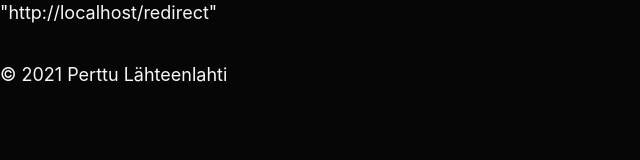
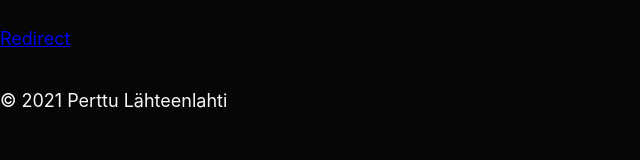
Before and after one commit to plahteenlahti/netli.fyi, a Gatsby site: page /redirect in a window 1280 px wide. Shown: the whole page, without its empty margins (0-640 px from the left). Built offline with nearby package versions, Linux system fonts and the light colour scheme; Gatsby itself is replaced by a stand-in of ours.

Commit message:
Redirect

```diff
--- a/src/pages/redirect.tsx
+++ b/src/pages/redirect.tsx
@@ -5,11 +5,19 @@ import SEO from "../components/seo"
 
 const Redirect: FC<PageProps> = ({ location }) => {
   console.log(location)
+
+  const urlParams = new URLSearchParams(location.search)
+
+  const code = urlParams.get("code")
+  const state = urlParams.get("state")
+
   return (
     <Layout>
       <SEO title="Redirect to Netlify" />
 
-      <p>{JSON.stringify(location)}</p>
+      <p>{code}</p>
+      <p>{state}</p>
+      <a href={`deploy://redirect?code${code}&state=${state}`}>Redirect</a>
     </Layout>
   )
 }
```
